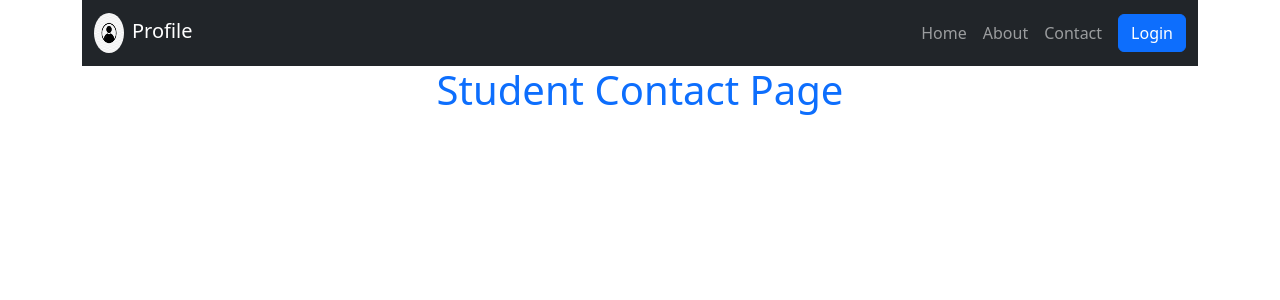
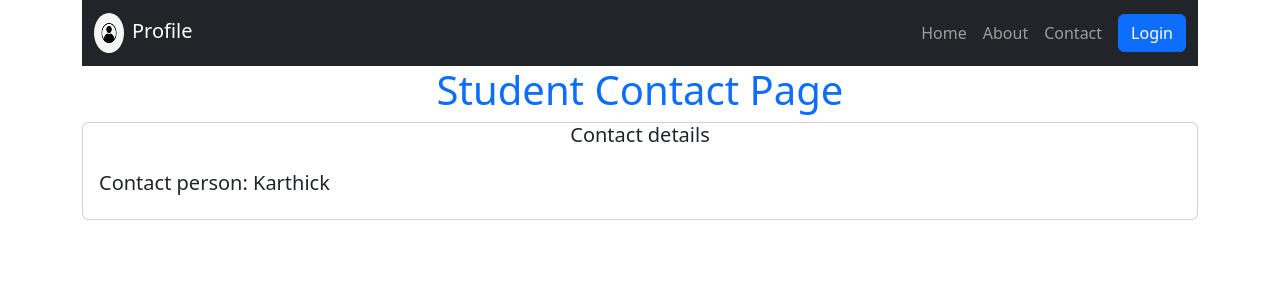
Before and after one commit to Reshmaasokan/my-vite-project, a React (Vite) app: page /contact in a window 1280 px wide. Shown: the top 300 px of the page. Built offline with nearby package versions, Linux system fonts and the light colour scheme.

Commit message:
ContextApi workout completed

```diff
--- a/package.json
+++ b/package.json
@@ -15,7 +15,7 @@
     "react": "^19.2.8",
     "react-bootstrap": "^2.10.10",
     "react-dom": "^19.2.8",
-    "react-router-dom": "^7.18.5"
+    "react-router-dom": "^7.18.7"
   },
   "devDependencies": {
     "@babel/core": "^7.29.7",
--- a/src/App.jsx
+++ b/src/App.jsx
@@ -1,9 +1,13 @@
 import Routers from "./Routers";
+import MainContextprovider from "./Context/Main.context";
 
 export default function Apps() {
     return (
         <>
-            <Routers />
+            <MainContextprovider>
+                <Routers />
+            </MainContextprovider>
+
         </>
     );
 }
--- /dev/null
+++ b/src/Context/Main.context.jsx
@@ -0,0 +1,19 @@
+
+import {MainContext} from "./globalcontext"
+
+export default function MainContextprovider({children}){
+
+    const homedetails={
+        Home:"Welcome to home page",
+        Message:"Welcome to about page",
+        ContactPerson:"Karthick"
+        }
+
+    return (
+      <>
+        <MainContext.Provider value={homedetails}>
+          {children}
+        </MainContext.Provider>
+      </>
+    );
+}
--- /dev/null
+++ b/src/Context/globalcontext.js
@@ -0,0 +1,3 @@
+import { createContext } from "react";
+
+export const MainContext=createContext();
--- a/src/pages/About.jsx
+++ b/src/pages/About.jsx
@@ -1,7 +1,12 @@
+import { useContext } from "react"
+import { MainContext } from "../Context/globalcontext"
 export default function About(){
+    const abtcontexts=useContext(MainContext)
+    console.log("Context:::>",abtcontexts)
     return(
         <>
            <div className="h1 text-center text-primary">About Page</div>
+           <p className="text-center">{abtcontexts.Message}</p>
         </>
     )
 }
--- a/src/pages/Contact.jsx
+++ b/src/pages/Contact.jsx
@@ -1,7 +1,21 @@
+import { useContext } from "react"
+import { MainContext } from "../Context/globalcontext"
+import { Card } from "react-bootstrap"
 export default function Contact(){
+const contexts=useContext(MainContext)
+
+console.log("Context===>",contexts)
     return(
         <>
            <div className="h1 text-center text-primary">Student Contact Page</div>
+           <Card>
+            <Card.Title className="text-center">Contact details</Card.Title>
+            <Card.Body>
+                <h5>
+                    Contact person: {contexts.ContactPerson}
+                </h5></Card.Body>
+           </Card>
+
         </>
     )
 }
--- a/src/pages/Home.jsx
+++ b/src/pages/Home.jsx
@@ -1,7 +1,12 @@
+import { MainContext } from "../Context/globalcontext"
+import { useContext } from "react"
 export default function Home(){
+    const data=useContext(MainContext)
+
     return(
         <>
            <div className="h1 text-center text-primary">Student Home Page</div>
+           <p className="text-center mt-5 fs-4 fw-bold">{data.Home}</p>
         </>
     )
 }
```
Also changed, not shown: src/Data/student.json (deleted), 1 other file (tests, documents, lock files or other folders).
